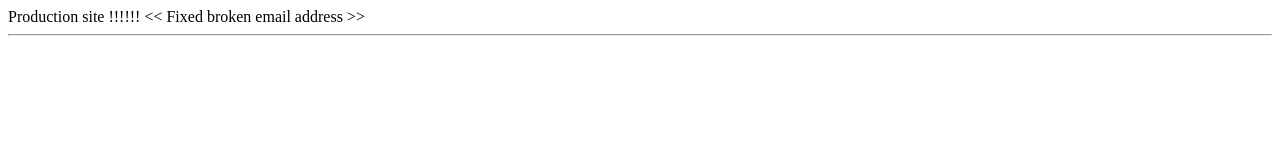
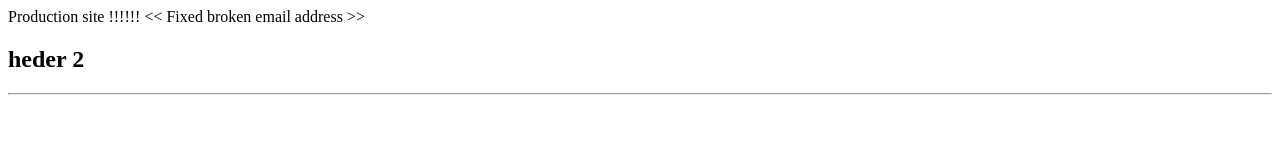
Before and after one commit to dwaddle/testing-git, a plain HTML site: page website.html in a window 1280 px wide. Drawn offline with Linux system fonts and the light colour scheme.

Commit message:
Added header 2

```diff
--- a/website.html
+++ b/website.html
@@ -10,6 +10,7 @@ Production site !!!!!!
 <!.. work done for issue 53 ..>
 
 << Fixed broken email address >>
+<h2>heder 2</h2>
 
 
 <hr>
```
